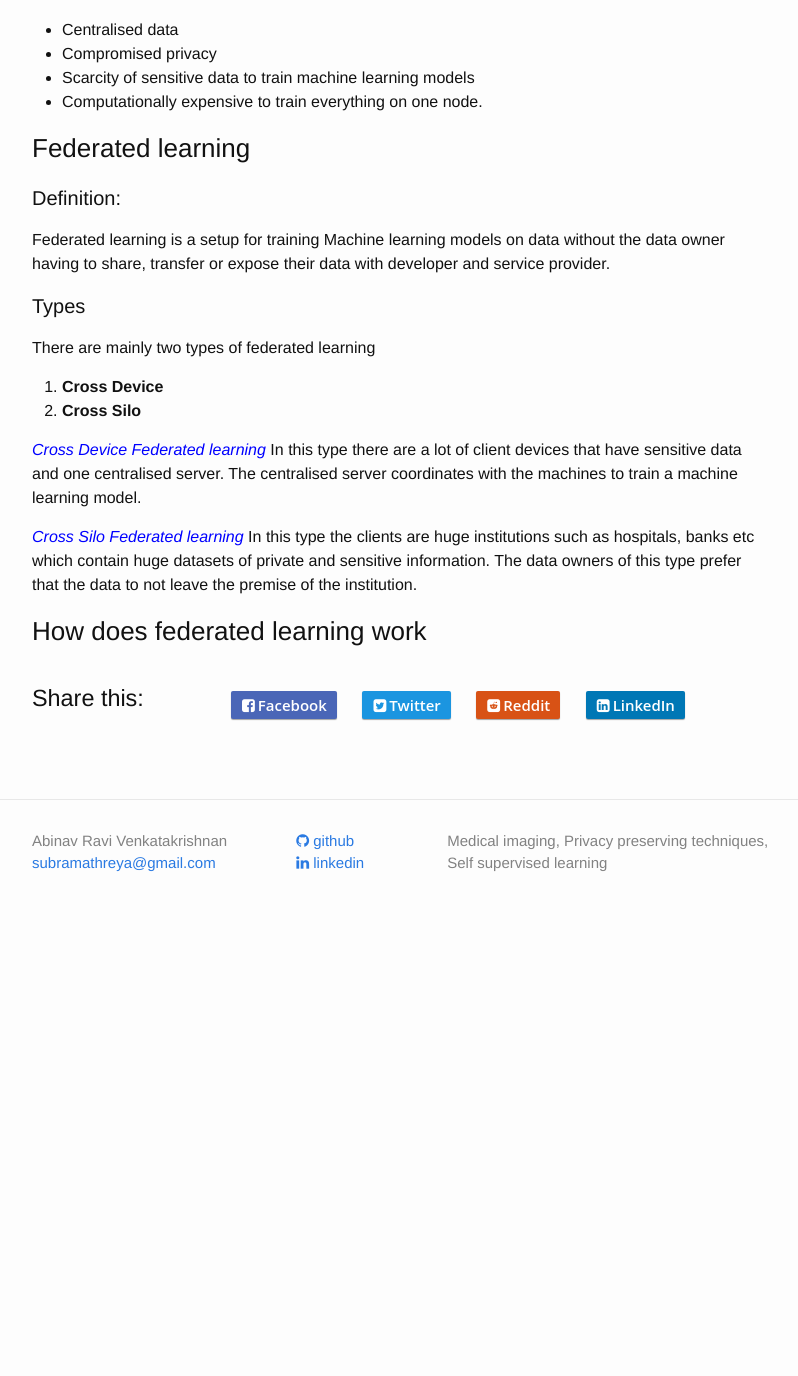
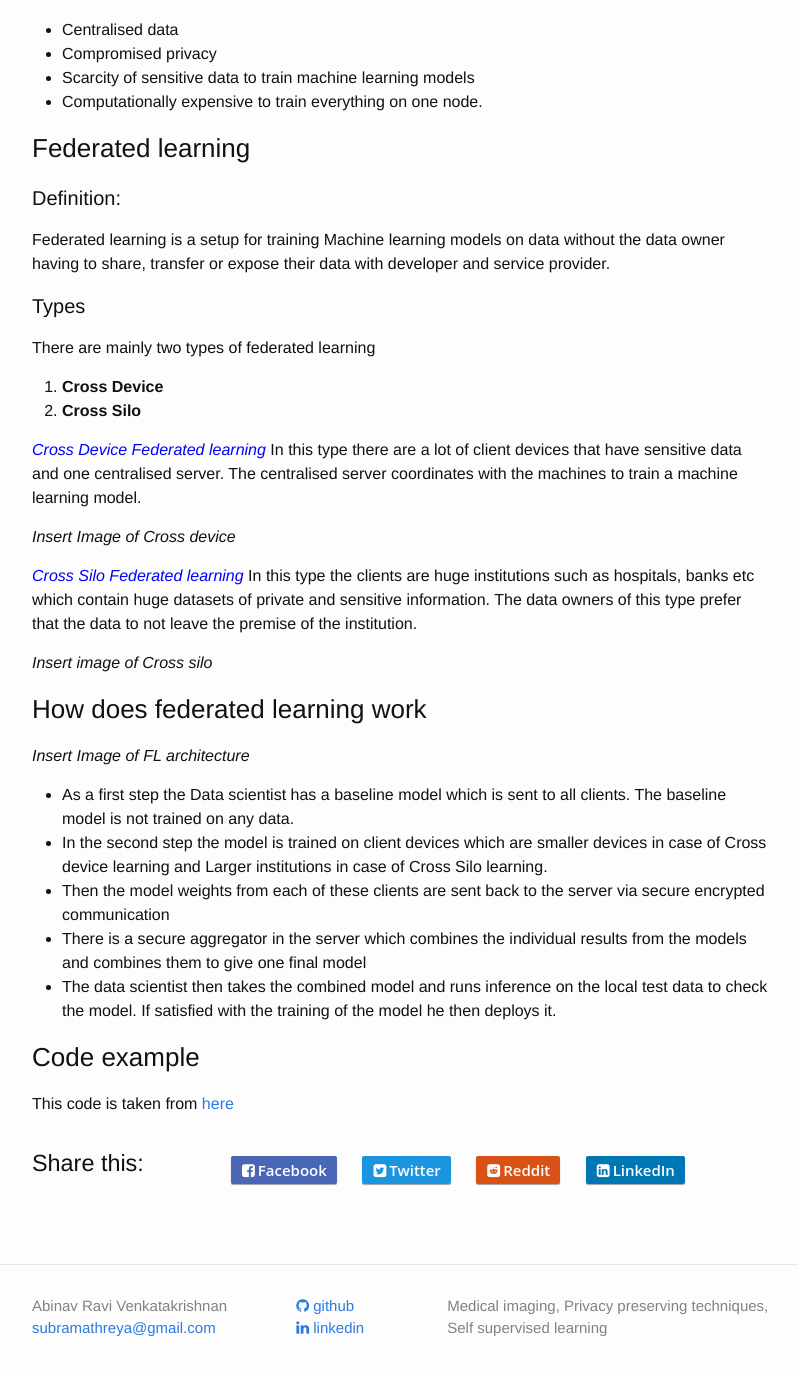
Before and after one commit to AbinavRavi/AbinavRavi.github.io, a Jekyll site: the page built from _posts/2021-03-21-FL-OM.markdown, in a window 1280 px wide and 1400 px high, scrolled down 617 px. Shown: the top 1376 px of the window, without its empty margins (238-1036 px from the left). Built offline with Jekyll 4.4.1, drawn with Linux system fonts in a browser that asks for light colours; nearby versions of some CDN libraries; comment, search, counter and statistics services are not loaded; before the commit the page ends 1552 px from its top, so only the background shows below that; some of the changed text lies outside the part shown.

Commit message:
Split learning added, Images to be added after drawing them and code to be added too

```diff
--- a/_posts/2021-03-21-FL-OM.markdown
+++ b/_posts/2021-03-21-FL-OM.markdown
@@ -1,10 +1,10 @@
 ---
 layout: post
 title:  "Foundations of Private computation - Federated Learning"
-date:   2021-02-11 18:45:00 +0100
+date:   2021-03-21 18:45:00 +0100
 comments: True
 share: True
-categories: Engineering
+categories: Machine learning
 ---
 
 [Openmined](https://courses.openmined.org/) released their second course on Foundations of Private computation on March 16, 2021. I started this course as a way to get my hands dirty with Federated learning which is the first concept that is part of the 60 hour course.
@@ -35,7 +35,23 @@ There are mainly two types of federated learning
 <span style="color:blue">*Cross Device Federated learning*</span>
 In this type there are a lot of client devices that have sensitive data and one centralised server. The centralised server coordinates with the machines to train a machine learning model.
 
+ *Insert Image of Cross device*
+
 <span style="color:blue">*Cross Silo Federated learning*</span>
 In this type the clients are huge institutions such as hospitals, banks etc which contain huge datasets of private and sensitive information. The data owners of this type prefer that the data to not leave the premise of the institution.
 
+*Insert image of Cross silo*
+
 ### How does federated learning work
+
+*Insert Image of FL architecture*
+
+- As a first step the Data scientist has a baseline model which is sent to all clients. The baseline model is not trained on any data.
+- In the second step the model is trained on client devices which are smaller devices in case of Cross device learning and Larger institutions in case of Cross Silo learning.
+- Then the model weights from each of these clients are sent back to the server via secure encrypted communication
+- There is a secure aggregator in the server which combines the individual results from the models and combines them to give one final model
+- The data scientist then takes the combined model and runs inference on the local test data to check the model. If satisfied with the training of the model he then deploys it.
+
+### Code example
+
+This code is taken from [here](https://github.com/OpenMined/courses/tree/foundations-of-private-computation/federated-learning)
```
Also changed, not shown: _posts/2021-03-28-Split-Learning.markdown (added, +10 -0 lines).
